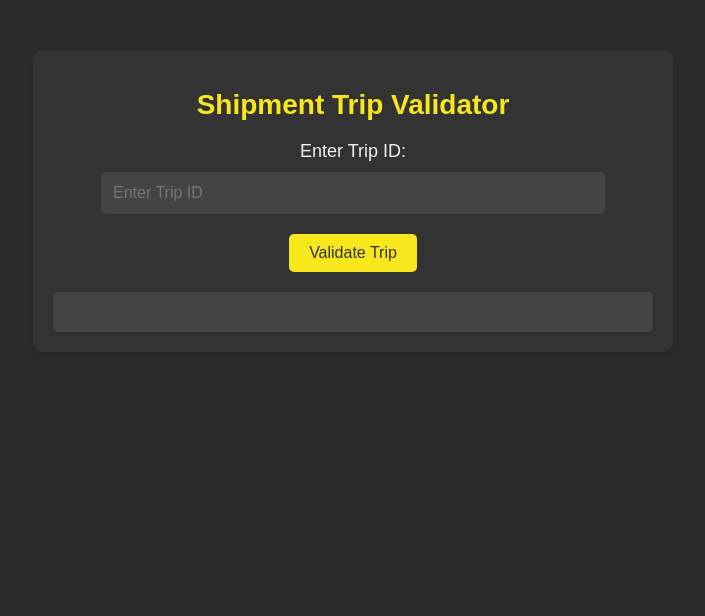
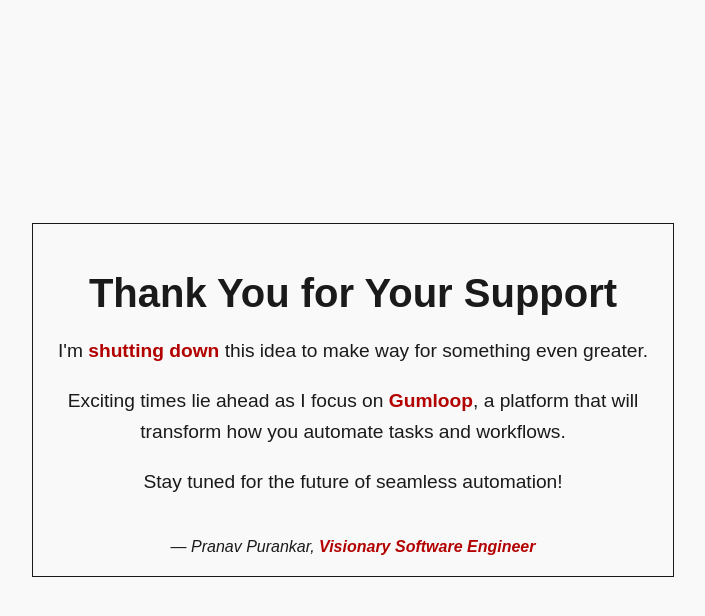
Before and after one commit to pranavpurankar/Loomport, a plain HTML site: page index.html in a window 1280 px wide. Shown: the whole page, without its empty margins (287-992 px from the left). Drawn offline with Linux system fonts and the light colour scheme.

Commit message:
Update index.html

```diff
--- a/index.html
+++ b/index.html
@@ -1,27 +1,68 @@
 <!DOCTYPE html>
 <html lang="en">
 <head>
-    <meta charset="UTF-8">
-    <meta name="viewport" content="width=device-width, initial-scale=1.0">
-    <title>Shipment Validation</title>
-    <link rel="stylesheet" href="style.css">
+  <meta charset="UTF-8">
+  <meta name="viewport" content="width=device-width, initial-scale=1.0">
+  <title>Farewell to Loomport</title>
+  <style>
+    body {
+      margin: 0;
+      padding: 0;
+      background-color: #f9f9f9; /* Offwhite */
+      color: #1a1a1a; /* Black */
+      font-family: 'Arial', sans-serif;
+      display: flex;
+      justify-content: center;
+      align-items: center;
+      height: 100vh;
+      text-align: center;
+    }
+
+    .container {
+      max-width: 600px;
+      padding: 20px;
+      border: 1px solid #1a1a1a;
+      background-color: #f9f9f9;
+    }
+
+    h1 {
+      font-size: 2.5rem;
+      margin-bottom: 20px;
+      color: #1a1a1a;
+    }
+
+    p {
+      font-size: 1.2rem;
+      margin-bottom: 15px;
+      line-height: 1.6;
+    }
+
+    .highlight {
+      color: #b30000; /* Dark Red */
+      font-weight: bold;
+    }
+
+    .signature {
+      margin-top: 40px;
+      font-size: 1rem;
+      font-style: italic;
+    }
+
+    .signature span {
+      font-weight: bold;
+      color: #b30000; /* Dark Red */
+    }
+  </style>
 </head>
 <body>
-
-    <div class="container">
-        <h1>Shipment Trip Validator</h1>
-        <form id="tripForm">
-            <label for="tripId">Enter Trip ID:</label>
-            <input type="text" id="tripId" placeholder="Enter Trip ID" required>
-            <button type="button" onclick="validateTrip()">Validate Trip</button>
-        </form>
-
-        <div id="result" class="result-box">
-            <!-- Trip result displayed here -->
-        </div>
+  <div class="container">
+    <h1>Thank You for Your Support</h1>
+    <p>I'm <span class="highlight">shutting down</span> this idea to make way for something even greater.</p>
+    <p>Exciting times lie ahead as I focus on <span class="highlight">Gumloop</span>, a platform that will transform how you automate tasks and workflows.</p>
+    <p>Stay tuned for the future of seamless automation!</p>
+    <div class="signature">
+      — Pranav Purankar, <span>Visionary Software Engineer</span>
     </div>
-
-    <script src="script.js"></script>
-
+  </div>
 </body>
 </html>
```
